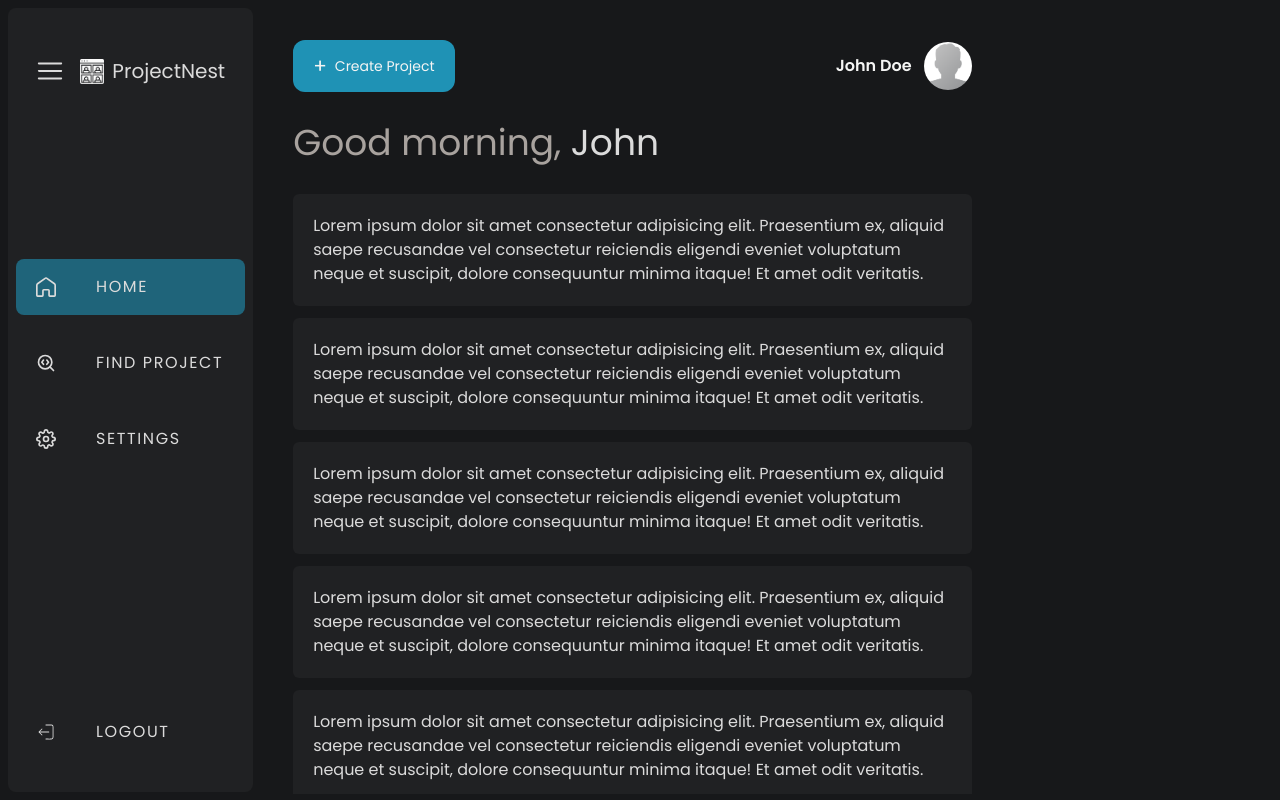
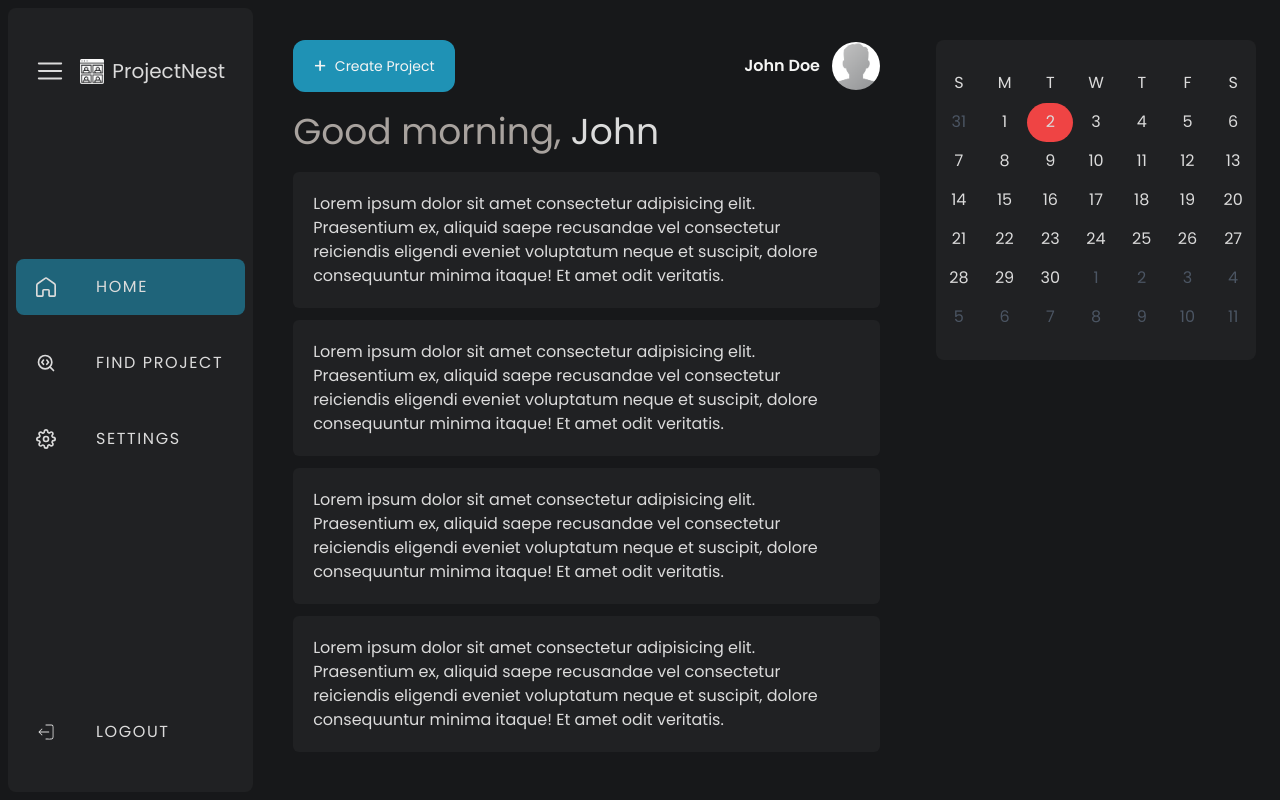
Before and after one commit to sushankhya-cpgn/ProjectNest2.0, a React (Vite) app in the folder Client_ProjectNest/: page /app/student/home in a window 1280 px wide. Built offline with nearby package versions, Linux system fonts and the light colour scheme.

Commit message:
work on calendar component

```diff
--- a/Client_ProjectNest/package.json
+++ b/Client_ProjectNest/package.json
@@ -12,6 +12,7 @@
   "dependencies": {
     "@tsparticles/all": "^3.3.0",
     "@tsparticles/react": "^3.0.0",
+    "dayjs": "^1.11.11",
     "react": "^18.2.0",
     "react-dom": "^18.2.0",
     "react-icons": "^5.2.0",
--- /dev/null
+++ b/Client_ProjectNest/src/components/Calendar.jsx
@@ -0,0 +1,6 @@
+import generateDate from "../utils/generateDate";
+function Calendar() {
+  return <div className="text-text">Calendar</div>;
+}
+
+export default Calendar;
--- a/Client_ProjectNest/src/components/student/Feed.jsx
+++ b/Client_ProjectNest/src/components/student/Feed.jsx
@@ -1,20 +1,17 @@
 function Feed() {
   return (
-    <div className="flex gap-3 flex-col h-5/6 overflow-y-scroll">
-      <Content />
-      <Content />
-      <Content />
-      <Content />
-      <Content />
-      <Content />
-      <Content />
+    <div className="flex gap-3 flex-col h-5/6  overflow-y-scroll">
+      <FeedContent />
+      <FeedContent />
+      <FeedContent />
+      <FeedContent />
     </div>
   );
 }
 
-function Content() {
+function FeedContent() {
   return (
-    <div className="bg-background p-5 rounded-md">
+    <div className="bg-background p-5 rounded-md text-sm sm:text-base">
       Lorem ipsum dolor sit amet consectetur adipisicing elit. Praesentium ex,
       aliquid saepe recusandae vel consectetur reiciendis eligendi eveniet
       voluptatum neque et suscipit, dolore consequuntur minima itaque! Et amet
--- a/Client_ProjectNest/src/components/supervisor/Calendar.jsx
+++ b/Client_ProjectNest/src/components/supervisor/Calendar.jsx
@@ -1,5 +1,28 @@
-import React from "react";
+import generateDate from "../../utils/generateDate";
 
 export default function Calendar() {
-  return <div className="w-64 h-52 text-text py-6">Calendar</div>;
+  const month = generateDate();
+  const days = ["S", "M", "T", "W", "T", "F", "S"];
+  console.log(month);
+  return (
+    <div className="w-80 h-80 text-text py-6 grid grid-cols-7 bg-background rounded-lg">
+      {days.map((day, index) => (
+        <div className="flex justify-center items-center" key={index}>
+          {day}
+        </div>
+      ))}
+      {month.map(({ date, currentMonth, today }, index) => {
+        return (
+          <div
+            key={index}
+            className={`flex justify-center items-center ${
+              today && "bg-red-500 rounded-full"
+            } ${!currentMonth && "text-gray-600"}`}
+          >
+            {date.date()}
+          </div>
+        );
+      })}
+    </div>
+  );
 }
--- a/Client_ProjectNest/src/pages/StudentDashboard.jsx
+++ b/Client_ProjectNest/src/pages/StudentDashboard.jsx
@@ -1,7 +1,8 @@
 import { useEffect } from "react";
 import { useUser } from "../contexts/userContext";
+import { Outlet } from "react-router-dom";
 import NavBar from "../components/NavBar";
-import { Outlet } from "react-router-dom";
+import Calendar from "../components/supervisor/Calendar";
 
 export default function StudentDashboard() {
   const { user, getUser } = useUser();
@@ -10,11 +11,16 @@ export default function StudentDashboard() {
   }, []);
   if (!user) return <h1>Loading...</h1>;
   return (
-    <div className="bg-backgroundlight h-screen p-2 flex text-text">
-      <NavBar />
-      <div className="px-4 py-8 w-3/4 sm:w-3/5 md:px-10">
+    <div className="bg-backgroundlight h-dvh p-2 grid grid-cols-[auto_1fr_auto] text-text">
+      <div className="h-full">
+        <NavBar />
+      </div>
+      <div className="px-4 py-8 h-full md:px-10">
         <StudentFeedHeader />
         <Outlet />
+      </div>
+      <div className="py-8 px-4 w-full">
+        <Calendar />
       </div>
     </div>
   );
@@ -22,7 +28,7 @@ export default function StudentDashboard() {
 
 function StudentFeedHeader() {
   return (
-    <div className=" text-text">
+    <div className=" text-text  ">
       <div className="flex text-stone-100 justify-between ">
         <button className="bg-accent  px-5 py-3 rounded-xl flex items-center justify-center gap-2">
           <span className="text-xl">+</span>{" "}
@@ -30,7 +36,7 @@ function StudentFeedHeader() {
         </button>
         <Profile />
       </div>
-      <WelcomeMessage />
+      <GreetingMessage />
     </div>
   );
 }
@@ -48,10 +54,16 @@ function Profile() {
   );
 }
 
-function WelcomeMessage() {
+function GreetingMessage() {
+  const currentHours = new Date().getHours();
+  let greeting;
+  if (currentHours < 12) greeting = "Good morning";
+  else if (currentHours < 18) greeting = "Good afternoon";
+  else greeting = "Good evening";
+
   return (
-    <h1 className="my-6 text-[2.25rem]  ">
-      <span className="text-stone-400">Good morning, </span>John
+    <h1 className="my-6 sm:text-[2.25rem] text-2xl">
+      <span className="text-stone-400">{greeting}, </span>John
     </h1>
   );
 }
--- /dev/null
+++ b/Client_ProjectNest/src/utils/generateDate.js
@@ -0,0 +1,53 @@
+import dayjs from "dayjs";
+//days and days are 0 indexed i.e 0 = Sunday, 6 = saturday and 0 = january, 11 = december
+const generateDate = function (month = dayjs().month(), year = dayjs().year()) {
+  const firstDateOfMonth = dayjs().year(year).month(month).startOf("month");
+
+  const lastDateOfMonth = dayjs().year(year).month(month).endOf("month");
+
+  let dates = [];
+  //generating dates of current month
+  for (let i = firstDateOfMonth.date(); i <= lastDateOfMonth.date(); i++) {
+    dates.push({
+      date: firstDateOfMonth.date(i),
+      currentMonth: true,
+      today:
+        firstDateOfMonth.date(i).toDate().toDateString() ===
+        dayjs().toDate().toDateString(),
+    });
+  }
+
+  const noOfRemainingDates = 42 - dates.length;
+  const noOfRemainingDatesBefore = firstDateOfMonth.day();
+  const noOfRemainingDatesAfter = noOfRemainingDates - noOfRemainingDatesBefore;
+
+  //generating dates for previous month
+  const prevMonthDate = dayjs()
+    .year(month === 0 ? year - 1 : year)
+    .month((12 + month - 1) % 12);
+
+  for (let i = 0; i < noOfRemainingDatesBefore; i++) {
+    const newDate = {
+      date: prevMonthDate.date(prevMonthDate.daysInMonth() - i),
+      currentMonth: false,
+      today: false,
+    };
+    dates = [newDate, ...dates];
+  }
+
+  //generating dates for next month
+  const nextMonthDate = dayjs()
+    .year(month === 11 ? year + 1 : year)
+    .month((month + 1) % 12);
+  for (let i = 0; i < noOfRemainingDatesAfter; i++) {
+    const newDate = {
+      date: nextMonthDate.date(i + 1),
+      currentMonth: false,
+      today: false,
+    };
+    dates.push(newDate);
+  }
+
+  return dates;
+};
+export default generateDate;
```
Also changed, not shown: 1 other file (tests, documents, lock files or other folders).
